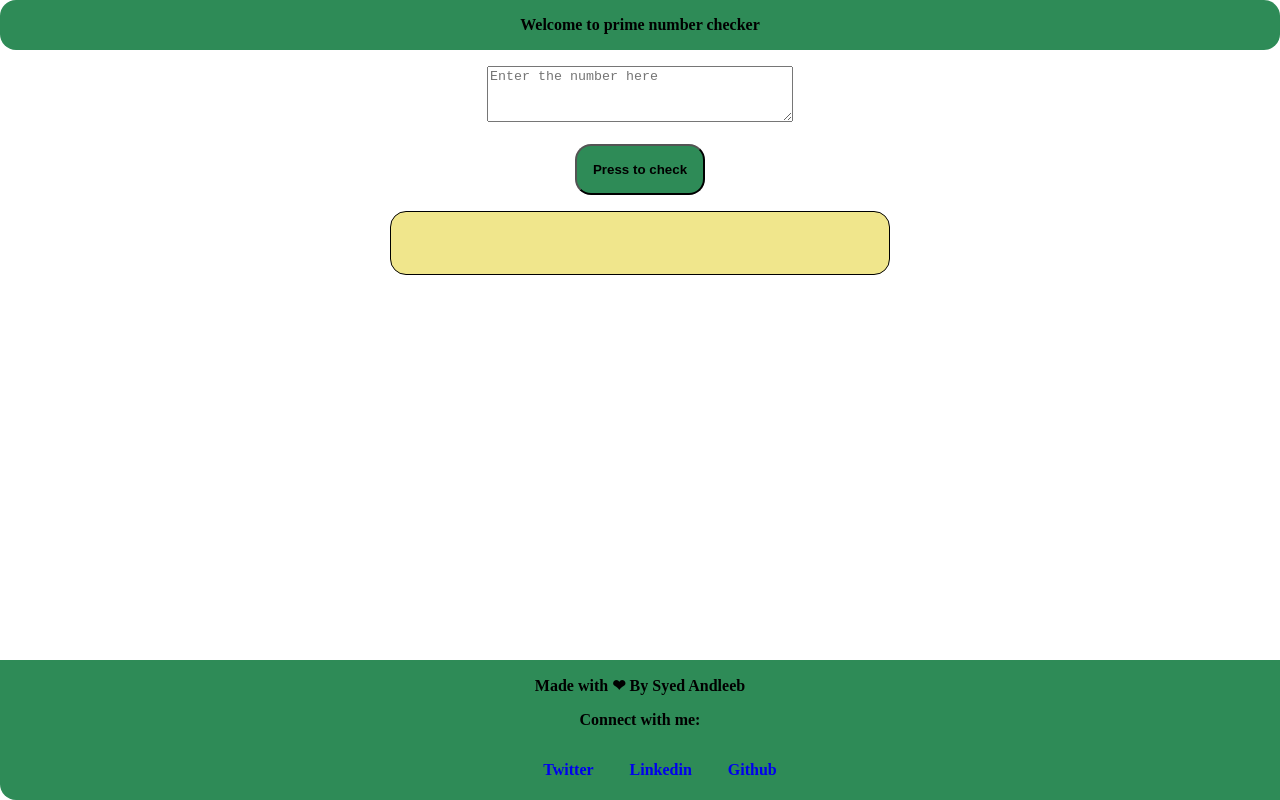
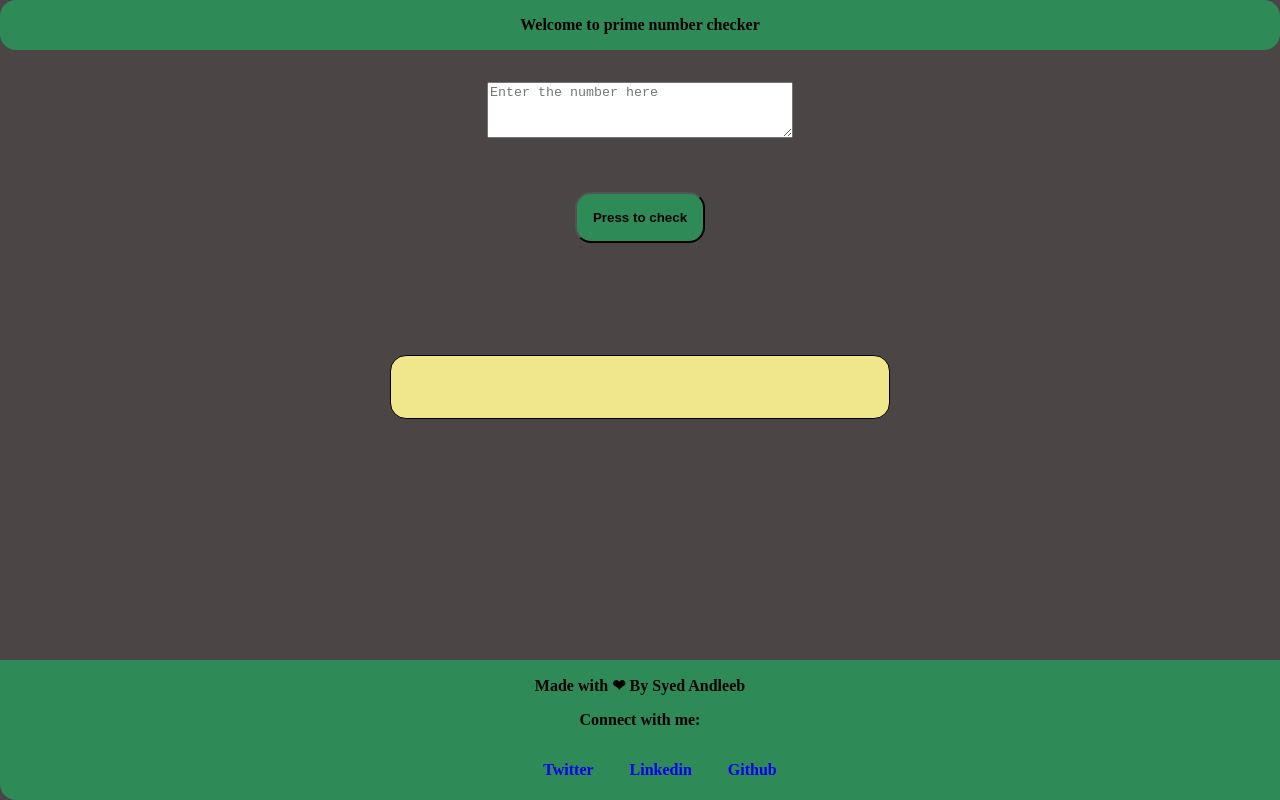
Before and after one commit to andleebsyed/prime-number-checker, a plain HTML site: page index.html in a window 1280 px wide. Drawn offline with Linux system fonts and the light colour scheme.

Commit message:
style : changed some colors and did some adjustments

```diff
--- a/styles.css
+++ b/styles.css
@@ -1,9 +1,13 @@
+body{
+    /* background-image: url('images/background.jpg'); */
+    background-color: rgb(75, 69, 69);
+}
 .header{
     background-color: seagreen;
     border-radius :1rem ;
     text-align: center;
     padding: 1rem;
-    margin-bottom: 1rem;
+    margin-bottom: 2rem;
 
 }
 .main-section{
@@ -30,10 +34,12 @@
 }
 
 .btnClick{
+    margin-top: 2rem;
 padding: 1rem;
 font-weight: bold;
 background-color:seagreen;
 border-radius: 1rem;
+margin-bottom: 6rem;
 }
 
 .footer{
```
